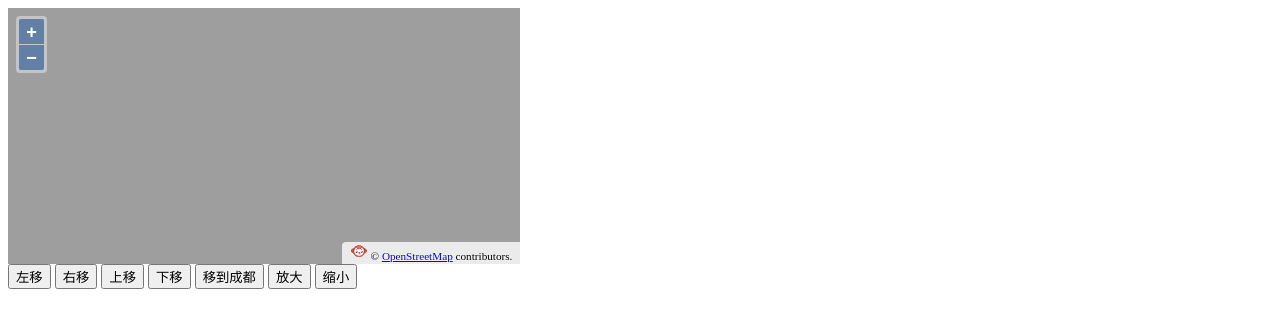
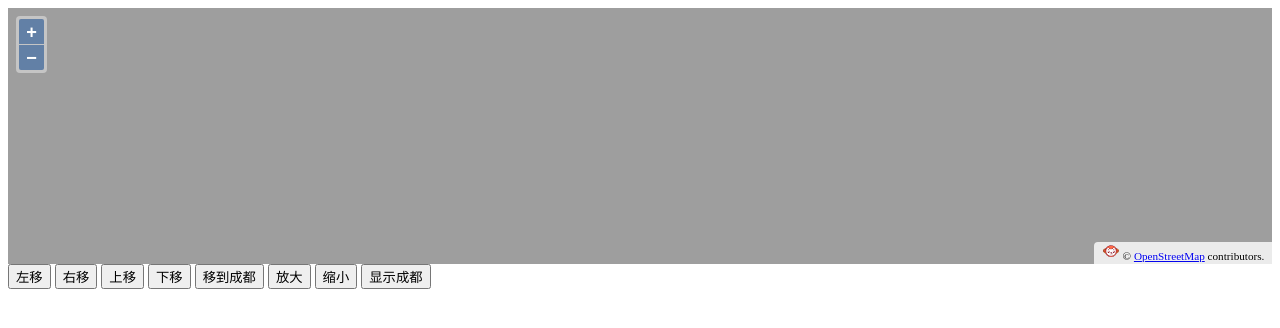
Before and after one commit to YuNiling/openLayers3Demo, a plain HTML site: page map.html in a window 1280 px wide. Drawn offline with Linux system fonts and the light colour scheme.

Commit message:
限制地图范围和缩放级别，自适配区域

```diff
--- a/map.html
+++ b/map.html
@@ -6,7 +6,7 @@
         <style>
             #map {
                 height: 256px;
-                width: 512px;
+                width: 100%;
             }
         </style>
         <title>OpenLayers3实战</title>
@@ -23,9 +23,11 @@
             <input type="button" onclick="moveToChengDu()" value="移到成都"/>
             <input type="button" onclick="zoomIn()" value="放大"/>
             <input type="button" onclick="zoomOut()" value="缩小"/>
+            <input type="button" onclick="fitToChengdu()" value="显示成都"/>
         </div>
 
         <script type="text/javascript">
+            var extent = [102, 29, 104, 31];
             var map = new ol.Map({
                 controls: ol.control.defaults({
                     attributionOptions: ({
@@ -37,11 +39,12 @@
                     new ol.layer.Tile({source: new ol.source.OSM()})
                 ],
                 view: new ol.View({
-                    // 设置成都为地图中心，此处进行坐标转换，
-                    //把EPSG:4326的坐标，转换为EPSG:3857坐标，
-                    //因为ol默认使用的是EPSG:3857坐标
+                    // 设置成都为地图中心，此处进行坐标转换
                     center: ol.proj.transform([104.06, 30.67], 'EPSG:4326', 'EPSG:3857'),
-                    zoom: 10
+                    zoom: 10,
+                    // 限制地图缩放最大级别为14，最小级别为10
+                    minZoom: 10,
+                    maxZoom: 14
                 }),
                 target: 'map'
             });
@@ -107,6 +110,20 @@
                    // 让地图的zoom减小1，从而实现地图缩小
                    view.setZoom(view.getZoom() - 1);
                }
+
+               // 显示成都
+               function fitToChengdu(){
+                   var imgW = extent[2];
+                   var imgH = extent[3];
+                   var boxW = document.getElementById('map').offsetWidth;
+                   var boxH = document.getElementById('map').offsetHeight;
+                   var xRes = imgW / boxW;
+                   var yRes = imgH / boxH;
+                   var maxRes = xRes < yRes ? yRes : xRes;
+                   map.getView().setResolution(maxRes);
+                   map.getView().calculateExtent(map.getSize())
+
+               }
         </script>
     </body>
 </html>
```
